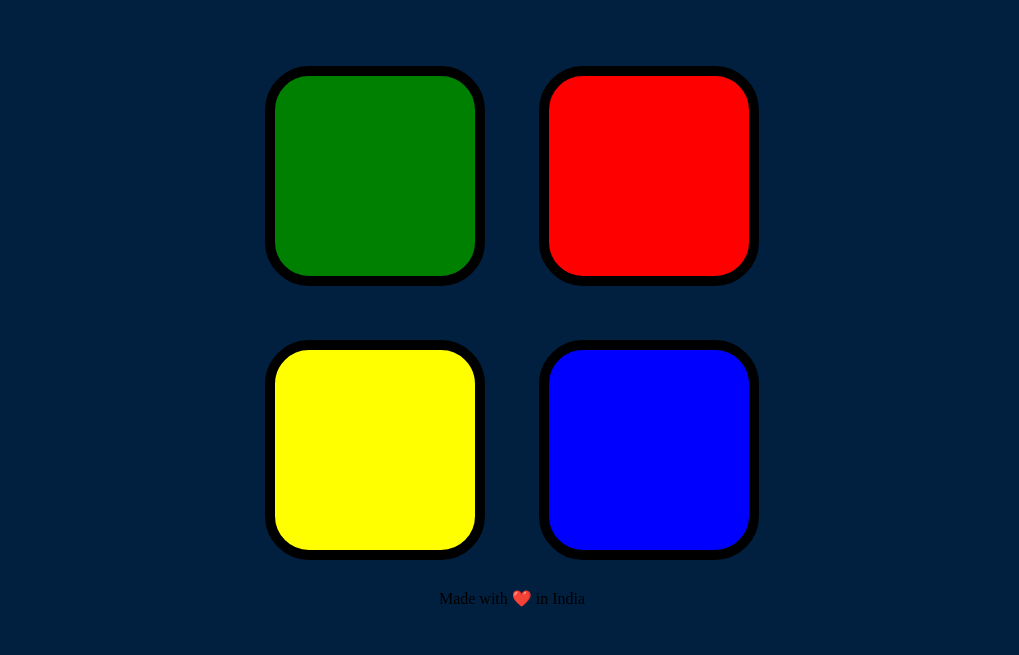
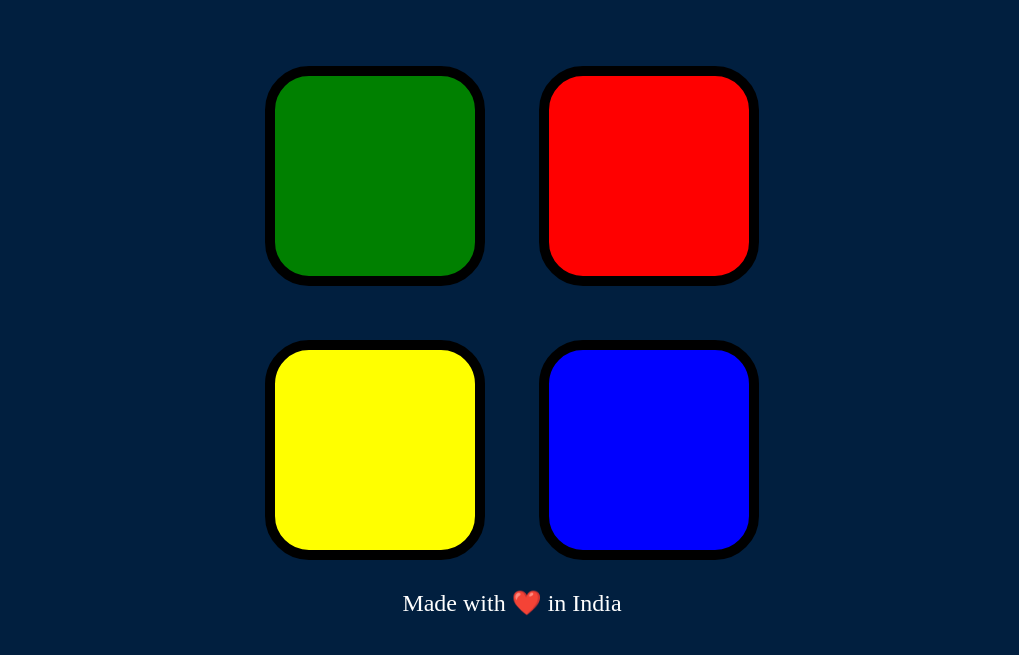
Before and after one commit to masha6574/Simon-Game, a plain HTML site: page index.html in a window 1280 px wide. Shown: the part 133-788 px from the top of the page, without its empty margins (128-1147 px from the left). Drawn offline with nearby package versions, Linux system fonts and the light colour scheme.

Commit message:
Update styles.css

```diff
--- a/styles.css
+++ b/styles.css
@@ -51,3 +51,7 @@ body {
   box-shadow: 0 0 20px white;
   background-color: grey;
 }
+footer{
+  color:white;
+  font-size:1.5rem;
+}
```
